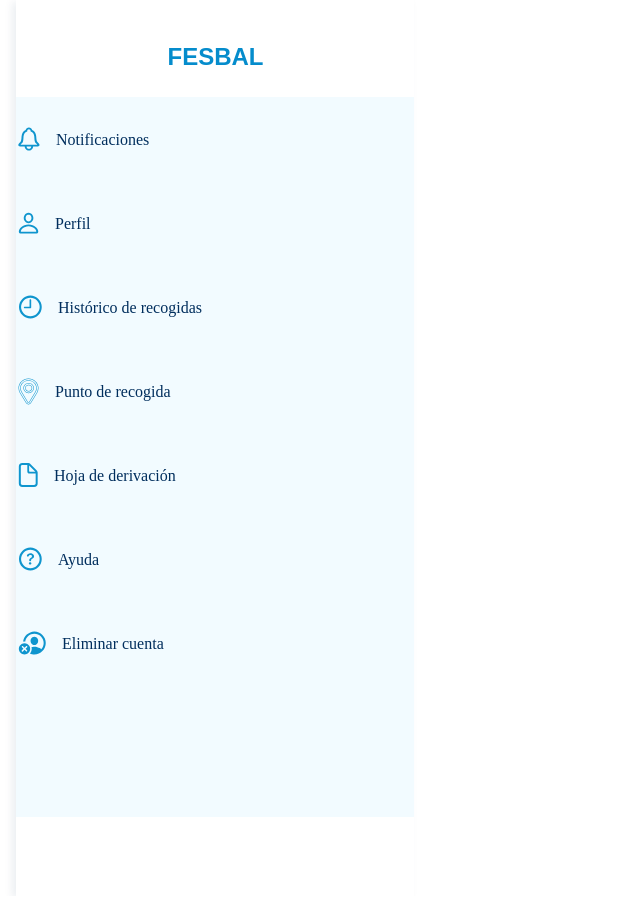
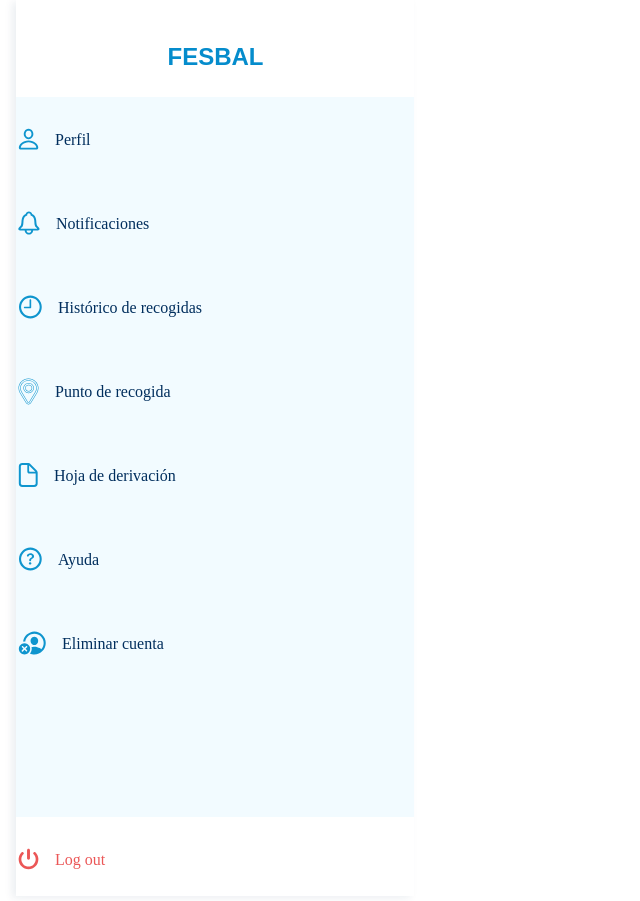
Before and after one commit to TheTributeCommunity/fesbal-frontend, a React (Vite) app: page / in a window 1280 px wide. Shown: the whole page, without its empty margins (0-640 px from the left). Built offline with nearby package versions, Linux system fonts and the light colour scheme.

Commit message:
Add: Log out option

```diff
--- a/src/App.scss
+++ b/src/App.scss
@@ -50,3 +50,15 @@
   top: 97px;
   background: #F2FBFF;
 }
+
+#LogOut * {
+  /* App - input */
+font-family: 'Roboto Flex';
+font-style: normal;
+font-weight: 400;
+font-size: 16px;
+line-height: 19px;
+
+/* Burnt Sienna */
+color: #EB5757;
+}
--- a/src/App.tsx
+++ b/src/App.tsx
@@ -6,6 +6,7 @@ import vectorImg from './assets/vector.svg';
 import document from './assets/paper.svg';
 import help from './assets/help.svg';
 import delete_account from './assets/delete_account.svg';
+import turn_off from './assets/turn_off.svg';
 import MenuLink from './components/MenuLink';
 
 function App() {
@@ -15,14 +16,16 @@ function App() {
         FESBAL
       </div>
       <div className='MainMenu'>
+        <MenuLink img={profile} link="#" linkName="Perfil"/>
         <MenuLink img={notification} link="#" linkName="Notificaciones"/>
-        <MenuLink img={profile} link="#" linkName="Perfil"/>
         <MenuLink img={clock} link="#" linkName="Histórico de recogidas"/>
         <MenuLink img={vectorImg} link="#" linkName="Punto de recogida"/>
         <MenuLink img={document} link="#" linkName="Hoja de derivación"/>
         <MenuLink img={help} link="#" linkName="Ayuda"/>
         <MenuLink img={delete_account} link="#" linkName="Eliminar cuenta"/>
-        <div></div>
+      </div>
+      <div id='LogOut'>
+        <MenuLink img={turn_off} link="#" linkName="Log out"/>
       </div>
     </div>
   );
```
